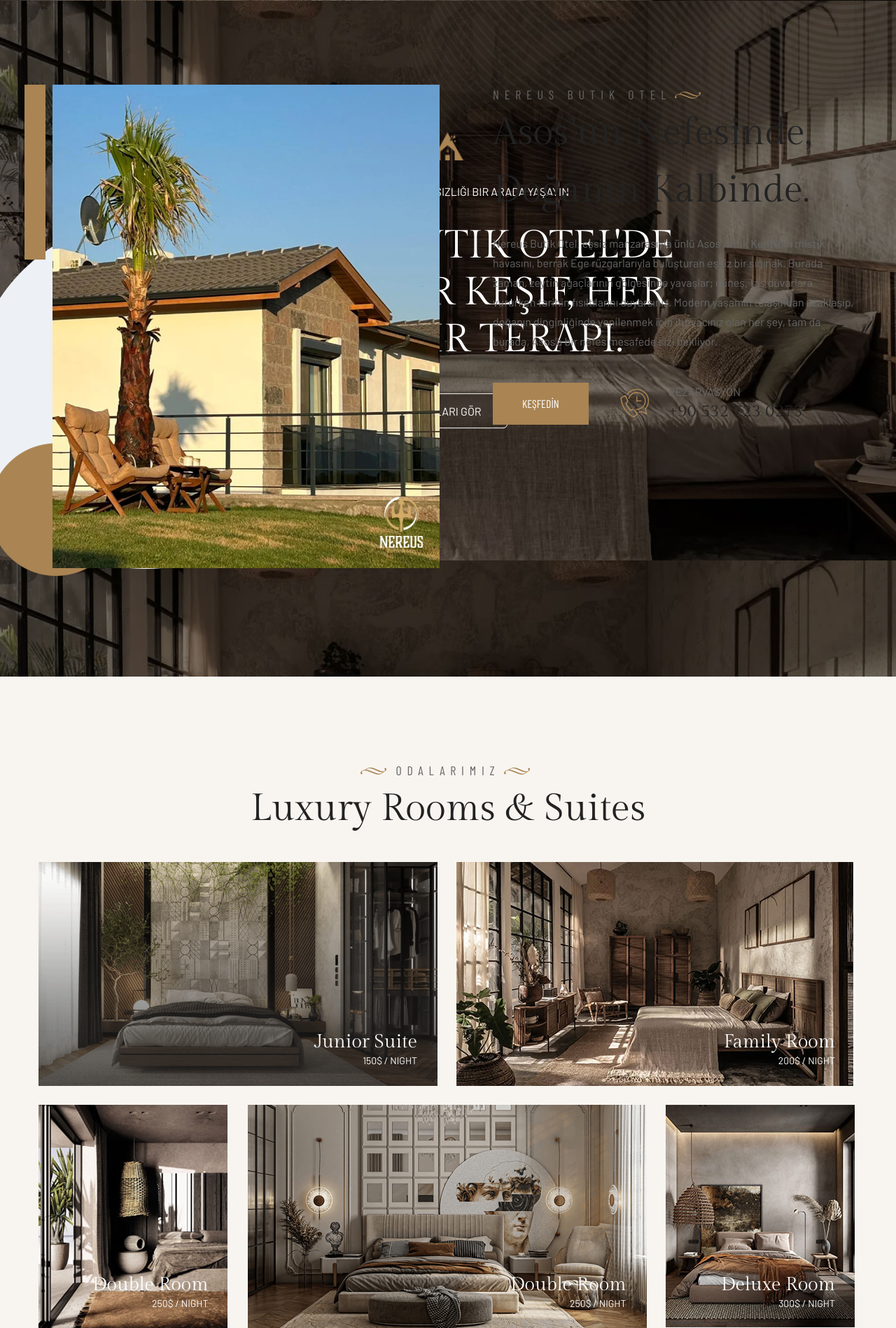
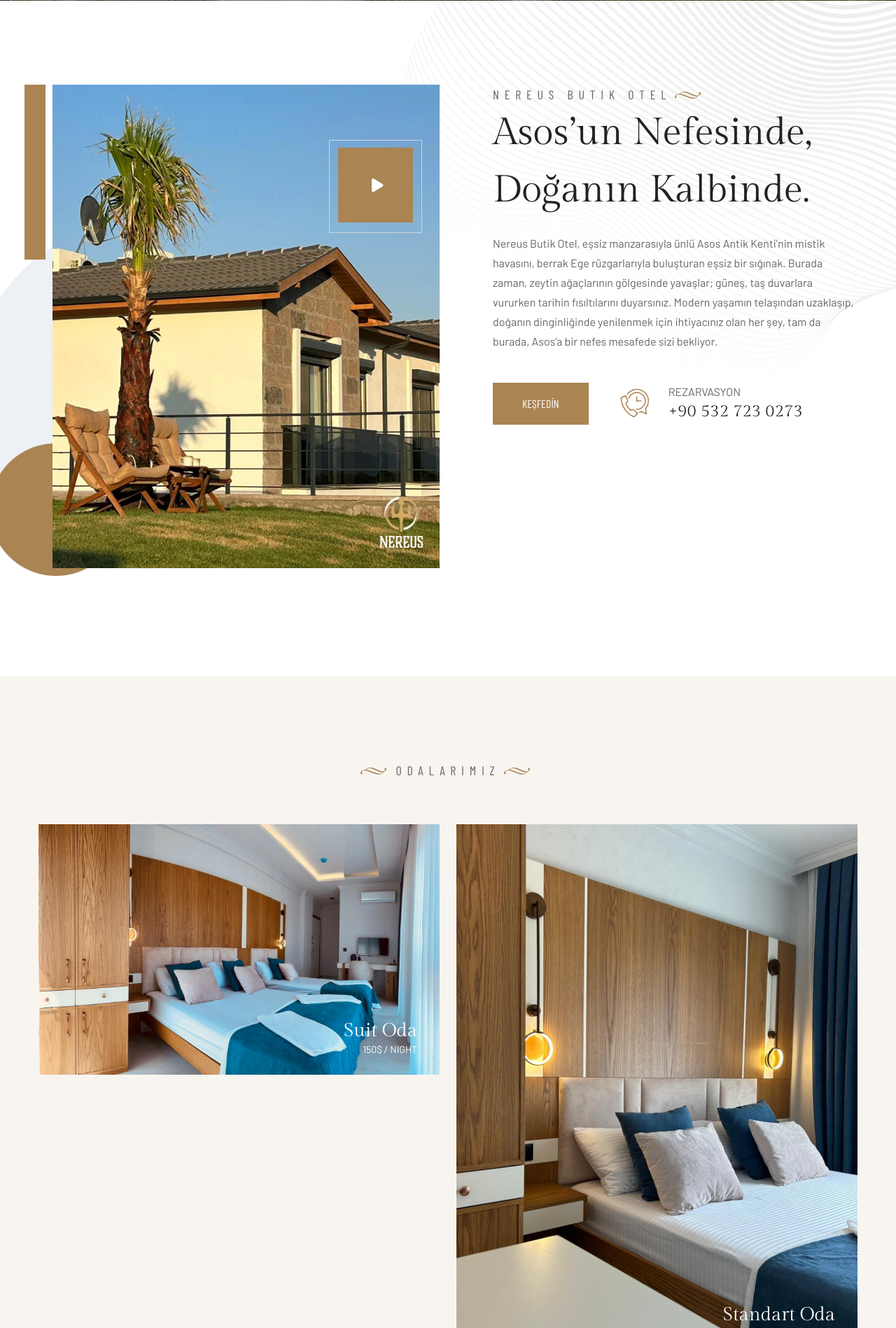
Before and after one commit to oktaykarabina/NereusMotel, a PHP site: page / in a window 1280 px wide. Shown: the part 799-2697 px from the top of the page at 70% size. Run offline with PHP 8.4, Linux system fonts and the light colour scheme; some libraries are stand-ins or nearby versions; some web fonts are replaced.

Commit message:
feat(general): * Fotoğraflar eklenmeye başlanmıştır.

```diff
--- a/config/banner.php
+++ b/config/banner.php
@@ -2,7 +2,7 @@
 return [
     'banner_items' => [
         [
-            'img_url' => 'images/banner/banner-1.jpg',
+            'img_url' => 'images/background/havuz_bahce_gorunum_1.jpg',
             'title' => "Asos'un eşsiz manzarasında, huzur ve konfor bir arada.",
             'subtitle' => "Zamansız Bir Kaçış",
             'visible' => true,
@@ -11,13 +11,13 @@ return [
             'img_url' => 'images/banner/banner-1.jpg',
             'title' => "Nereus Butik Otel'de her an bir keşif, her nefes bir terapi.",
             'subtitle' => "Maviyi, Tarihi ve Sessizliği Bir Arada Yaşayın",
-            'visible' => true,
+            'visible' => false,
         ],
         [
             'img_url' => 'images/banner/banner-1.jpg',
             'title' => "Nereus Butik Otel - Asos",
             'subtitle' => "Tarih, Mavi ve Sessizlik",
-            'visible' => true,
+            'visible' => false,
         ],
     ]
 ];
--- /dev/null
+++ b/config/room.php
@@ -0,0 +1,18 @@
+<?php
+return [
+    'room_items' => [
+        [
+            "title" => "Suit Oda",
+            "img" => "images/suit_oda.jpg",
+            "visible" => true,
+        ],
+        [
+            "title" => "Standart Oda",
+            "img" => "images/standart_oda.jpg",
+            "visible" => true,
+        ]
+    ]
+]
+
+
+?>
--- /dev/null
+++ b/config/services.php
@@ -0,0 +1,25 @@
+<?php
+return [
+    'service_items' => [
+        [
+            "title" => "Otopark",
+            "description" => "Simdilik bos.",
+            "icon" => "flaticon-car",
+            "visible" => true,
+        ],
+        [
+            "title" => "Havuz",
+            "description" => "Simdilik bos.",
+            "icon" => "flaticon-swimming-pool",
+            "visible" => true,
+        ],
+        [
+            "title" => "Kahvaltı",
+            "description" => "Simdilik bos.",
+            "icon" => "flaticon-breakfast",
+            "visible" => true,
+        ],
+    ]
+]
+
+?>
--- a/inc/about.php
+++ b/inc/about.php
@@ -43,12 +43,12 @@
             <!-- <figure class="image-2 overlay-anim wow fadeInLeft"><img src="images/resource/havuz_thumnail.png" alt=""></figure> -->
             <figure class="image-4 overlay-anim wow fadeInLeft"><img src="images/resource/icon-1.png" alt=""></figure>
             <figure class="image-5 bounce-y overlay-anim wow fadeInLeft"><img src="images/resource/icon-6.png" alt=""></figure>
-            <!-- <div class="btn-box">
-              <a href="https://www.youtube.com/watch?v=Fvae8nxzVz4" class="play-now-two" data-fancybox="gallery" data-caption="">
+            <div class="btn-box">
+              <a href="images/about_video.MP4" class="play-now-two" data-fancybox="gallery" data-caption="">
                 <i class="icon fa fa-play" aria-hidden="true"></i>
                 <span class="ripple"></span>
               </a>
-            </div> -->
+            </div>
           </div>
         </div>
       </div>
--- a/inc/room.php
+++ b/inc/room.php
@@ -1,22 +1,37 @@
+<?php
+$room_config = include __DIR__.'/../config/room.php';
+$all_room_items = $room_config['room_items'];
+
+$room_items = array_filter($all_room_items, function ($item) {
+  return isset($item['visible']) && $item['visible'] === true;
+})
+
+?>
+
 <section id="room" class="rooms-section pb-100">
     <div class="auto-container">
       <div class="sec-title text-center wow fadeInUp">
         <span class="sub-title">ODALARIMIZ</span>
-        <h2>Luxury Rooms & Suites</h2>
+        <!-- <h2>Luxury Rooms & Suites</h2> -->
       </div>
       <div class="row">
         <!-- room-block -->
+         <?php foreach($room_items as $item): ?>
         <div class="room-block col-lg-6 col-md-6 col-sm-12">
           <div class="inner-box wow fadeIn">
             <div class="image-box">
-              <figure class="image-2 overlay-anim"><img src="images/resource/room-1.jpg" alt=""></figure>
+              <figure class="image-2 overlay-anim"><img src="<?= $item['img'] ?>" alt=""></figure>
             </div>
             <div class="content-box">
-              <h6 class="title"><a href="room-details.html">Junior Suite</a></h6>
+              <h6 class="title">
+                <a href="room-details.html">
+                  <?= $item['title'] ?>
+                </a>
+              </h6>
               <span class="price">150$ / NIGHT</span>
             </div>
             <div class="box-caption">
-              <a href="room-details.html" class="book-btn">book now</a>
+              <a href="room-details.html" class="book-btn">İNCELE</a>
               <ul class="bx-links">
                 <li><a href="room-details.html"><i class="fa fa-wifi"></i></a></li>
                 <li><a href="room-details.html"><i class="fa fa-bed"></i></a></li>
@@ -26,8 +41,9 @@
             </div>
           </div>
         </div>
+        <?php endforeach; ?>
         <!-- room-block -->
-        <div class="room-block col-lg-6 col-md-6 col-sm-12">
+        <!-- <div class="room-block col-lg-6 col-md-6 col-sm-12">
           <div class="inner-box wow fadeIn" data-wow-delay="200ms">
             <div class="image-box">
               <figure class="image-2 overlay-anim"><img src="images/resource/room-2.jpg" alt=""></figure>
@@ -46,9 +62,9 @@
               </ul>
             </div>
           </div>
-        </div>
+        </div> -->
         <!-- room-block -->
-        <div class="room-block col-lg-3 col-md-6 col-sm-12">
+        <!-- <div class="room-block col-lg-3 col-md-6 col-sm-12">
           <div class="inner-box wow fadeIn" data-wow-delay="300ms">
             <div class="image-box">
               <figure class="image-2 overlay-anim"><img src="images/resource/room-3.jpg" alt=""></figure>
@@ -67,9 +83,9 @@
               </ul>
             </div>
           </div>
-        </div>
+        </div> -->
         <!-- room-block -->
-        <div class="room-block col-lg-6 col-md-6 col-sm-12">
+        <!-- <div class="room-block col-lg-6 col-md-6 col-sm-12">
           <div class="inner-box large-style wow fadeIn" data-wow-delay="400ms">
             <div class="image-box">
               <figure class="image-2 overlay-anim"><img src="images/resource/room-4.jpg" alt=""></figure>
@@ -88,9 +104,9 @@
               </ul>
             </div>
           </div>
-        </div>
+        </div> -->
         <!-- room-block -->
-        <div class="room-block col-lg-3 col-md-6 col-sm-12">
+        <!-- <div class="room-block col-lg-3 col-md-6 col-sm-12">
             <div class="inner-box wow fadeIn" data-wow-delay="500ms">
               <div class="image-box">
                 <figure class="image-2 overlay-anim"><img src="images/resource/room-5.jpg" alt=""></figure>
@@ -109,7 +125,7 @@
                 </ul>
               </div>
             </div>
-        </div>
+        </div> -->
       </div>
     </div>
 </section>
--- a/inc/services.php
+++ b/inc/services.php
@@ -1,3 +1,14 @@
+<?php
+
+$services_config = include __DIR__.'/../config/services.php';
+$all_service_items = $services_config['service_items'];
+
+$service_items = array_filter($all_service_items, function ($item) {
+  return isset($item['visible']) && $item['visible'] === true;
+})
+
+?>
+
 <section id="services" class="service-section">
     <div class="auto-container">
       <div class="sec-title text-center wow slideInUp">
@@ -6,17 +17,25 @@
       </div>
       <div class="row">
         <!-- service-block -->
+        <?php foreach ($service_items as $item): ?>
         <div class="service-block col-lg-4 col-md-6 col-sm-12">
           <div class="inner-box wow fadeIn" data-wow-delay="100ms">
-            <div class="icon-box wow fadeInUp"><i class="flaticon-bed-2"></i></div>
+            <div class="icon-box wow fadeInUp"><i class="<?= $item['icon'] ?>"></i></div>
             <div class="content-box">
-              <h4 class="title"><a href="page-service-details.html">Room Service</a></h4>
-              <div class="text">Orci varius natoque penatibus magnis ders disney parturient ridiculus</div>
+              <h4 class="title">
+                <a href="page-service-details.html">
+                  <?= $item['title'] ?>
+                </a>
+              </h4>
+              <div class="text">
+                <?= $item['description'] ?>
+              </div>
             </div>
           </div>
         </div>
+        <?php endforeach; ?>
         <!-- service-block -->
-        <div class="service-block col-lg-4 col-md-6 col-sm-12">
+        <!-- <div class="service-block col-lg-4 col-md-6 col-sm-12">
           <div class="inner-box wow fadeIn" data-wow-delay="200ms">
             <div class="icon-box wow fadeInUp"><i class="flaticon-travel"></i></div>
             <div class="content-box">
@@ -24,9 +43,9 @@
               <div class="text">Orci varius natoque penatibus magnis ders disney parturient ridiculus</div>
             </div>
           </div>
-        </div>
+        </div> -->
         <!-- service-block -->
-        <div class="service-block col-lg-4 col-md-6 col-sm-12">
+        <!-- <div class="service-block col-lg-4 col-md-6 col-sm-12">
           <div class="inner-box wow fadeIn" data-wow-delay="300ms">
             <div class="icon-box wow fadeInUp"><i class="flaticon-wifi"></i></div>
             <div class="content-box">
@@ -34,9 +53,9 @@
               <div class="text">Orci varius natoque penatibus magnis ders disney parturient ridiculus</div>
             </div>
           </div>
-        </div>
+        </div> -->
         <!-- service-block -->
-        <div class="service-block col-lg-4 col-md-6 col-sm-12">
+        <!-- <div class="service-block col-lg-4 col-md-6 col-sm-12">
           <div class="inner-box wow fadeIn" data-wow-delay="400ms">
             <div class="icon-box wow fadeInUp"><i class="flaticon-breakfast"></i></div>
             <div class="content-box">
@@ -44,9 +63,9 @@
               <div class="text">Orci varius natoque penatibus magnis ders disney parturient ridiculus</div>
             </div>
           </div>
-        </div>
+        </div> -->
         <!-- service-block -->
-        <div class="service-block col-lg-4 col-md-6 col-sm-12">
+        <!-- <div class="service-block col-lg-4 col-md-6 col-sm-12">
           <div class="inner-box wow fadeIn" data-wow-delay="500ms">
             <div class="icon-box wow fadeInUp"><i class="flaticon-swimming-pool"></i></div>
             <div class="content-box">
@@ -54,9 +73,9 @@
               <div class="text">Orci varius natoque penatibus magnis ders disney parturient ridiculus</div>
             </div>
           </div>
-        </div>
+        </div> -->
         <!-- service-block -->
-        <div class="service-block col-lg-4 col-md-6 col-sm-12">
+        <!-- <div class="service-block col-lg-4 col-md-6 col-sm-12">
           <div class="inner-box wow fadeIn" data-wow-delay="600ms">
             <div class="icon-box wow fadeInUp"><i class="flaticon-car"></i></div>
             <div class="content-box">
@@ -64,7 +83,7 @@
               <div class="text">Orci varius natoque penatibus magnis ders disney parturient ridiculus</div>
             </div>
           </div>
-        </div>
+        </div> -->
       </div>
     </div>
 </section>
```
Also changed, not shown: images/background/havuz_bahce_gorunum.JPG (added), images/background/havuz_bahce_gorunum_1.jpg (added), images/background/on_cephe.jpg (added), images/standart_oda.jpg (added), images/suit_oda.jpg (added), 1 other file.
